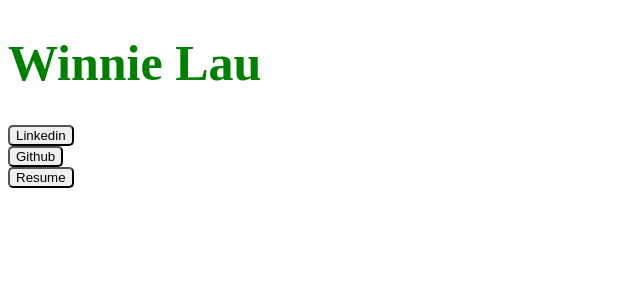
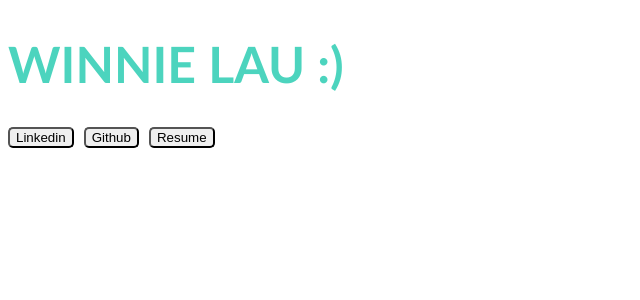
Before and after one commit to thinkingoutlau/My-Portfolio, a React app: page / in a window 1280 px wide. Shown: the top 300 px of the page, without its empty margins (0-640 px from the left). Built offline with nearby package versions, Linux system fonts and the light colour scheme.

Commit message:
add buttons

```diff
--- a/public/style.css
+++ b/public/style.css
@@ -1,10 +1,11 @@
 .name {
   font-size: 50px;
-  color: green;
+  font-family: "Optima";
+  color: rgb(76, 212, 190);
 }
 
 button {
   border-radius: 5px;
-  display: flex;
-  justify-content: space-between;
+  margin: 0 10px 0 0;
+  font-family: bold "Optima";
 }
--- a/src/App.js
+++ b/src/App.js
@@ -1,10 +1,15 @@
 import React from "react";
 
 const App = () => {
+  const handleClick = (e) => {
+    e.preventDefault();
+
+    console.log("hello");
+  };
   return (
     <div>
-      <h1 className="name">Winnie Lau </h1>
-      <button>Linkedin</button>
+      <h1 className="name">WINNIE LAU :)</h1>
+      <button onClick={handleClick}>Linkedin</button>
       <button>Github</button>
       <button>Resume</button>
     </div>
```
Also changed, not shown: public/main.js, 1 other file (tests, documents, lock files or other folders).
